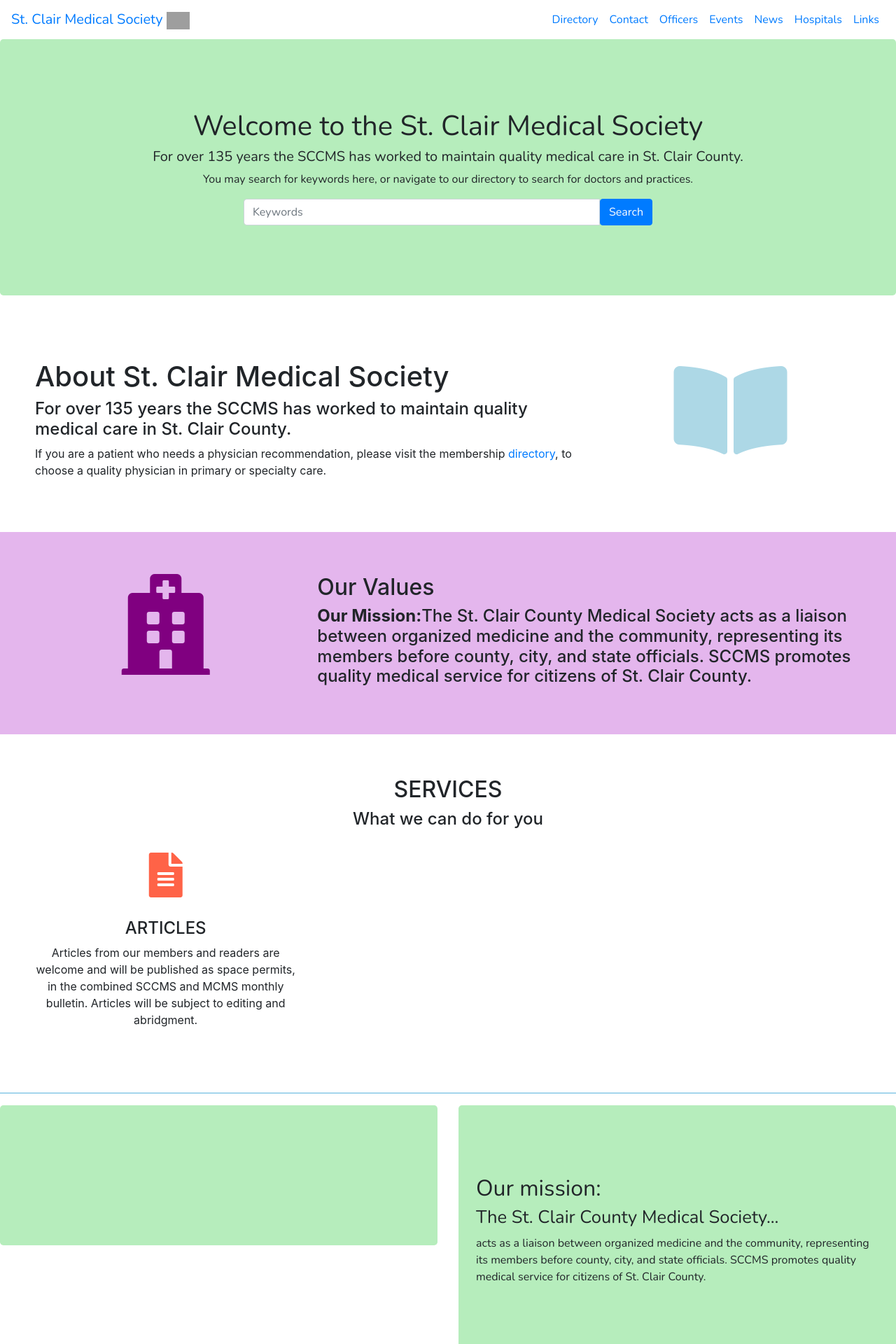
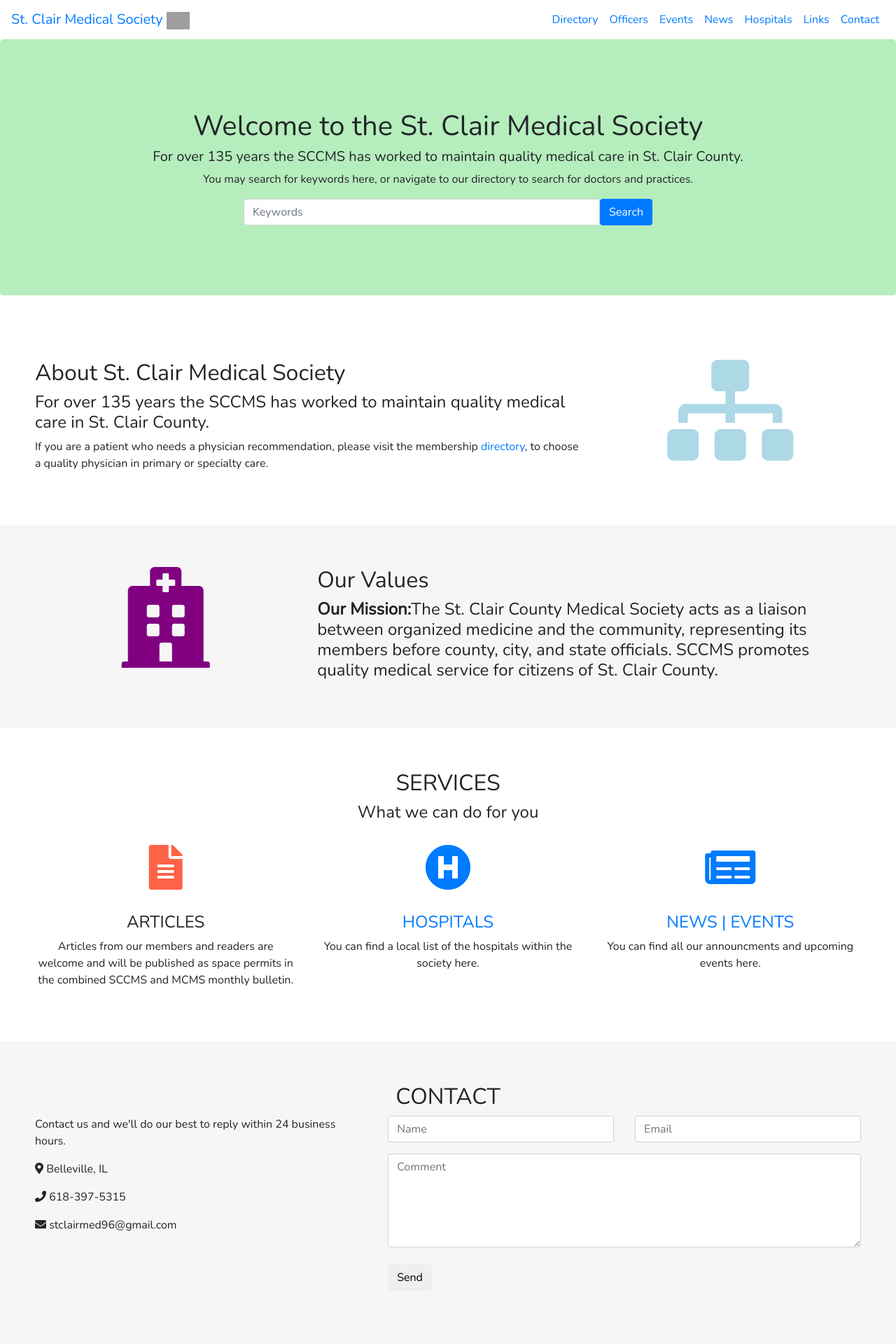
Before and after one commit to ParkinsonXC/stclairmed, a Django app: page / in a window 1280 px wide. Shown: the top 1920 px of the page at 70% size. Run offline with Django 3.2, Linux system fonts and the light colour scheme; parts of the project's set-up code (start-up, migrations or seed data) failed here and were passed over; some libraries are stand-ins or nearby versions; grey boxes are pictures that could not be loaded.

Commit message:
added the contact form to the homepage. Need to work with it to make it work is django a little though

```diff
--- a/stclairmed/boards/views.py
+++ b/stclairmed/boards/views.py
@@ -4,7 +4,9 @@ from .forms import PracticeSearchForm, ContactForm
 
 # Create your views here.
 def home(request):
-    return render(request, 'home.html')
+    #TODO: handle post requests
+    contact_form = ContactForm()
+    return render(request, 'home.html', {'form':contact_form})
 
 def directory(request):
     #TODO: Handle post requests
--- a/stclairmed/static/css/app.css
+++ b/stclairmed/static/css/app.css
@@ -1,4 +1,4 @@
-.navbar , .jumbotron {
+body {
   font-family: 'Nunito', sans-serif;
 }
 
@@ -8,9 +8,6 @@
 
 }
 
-.logo {
-  font-size:200px;
-}
 @media screen and (max-width: 768px) {
   .col-sm-4 {
       text-align: center;
@@ -23,6 +20,9 @@
   background-color: rgb(228, 182, 237);
 }
 
+.bg-grey {
+  background-color: #f6f6f6;
+}
 
 .list-group-item {
 background-color: transparent;
--- a/stclairmed/templates/base.html
+++ b/stclairmed/templates/base.html
@@ -19,12 +19,12 @@
       <a class="navbar-brand" href="{% url 'home' %}">St. Clair Medical Society <img src="https://cdn.discordapp.com/attachments/360202360087379968/444954612588347392/MedSocEmblem.png" style="max-height: 25px"/></a>
       <ul class="navbar-nav ml-auto">
         <li class="nav-item"><a class="nav-link" href="{% url 'directory' %}">Directory</a></li>
-        <li class="nav-item"><a class="nav-link" href="{% url 'contact' %}">Contact</a></li>
         <li class="nav-item"><a class="nav-link" href="{% url 'officers' %}">Officers</a></li>
         <li class="nav-item"><a class="nav-link" href="{% url 'events' %}">Events</a></li>
         <li class="nav-item"><a class="nav-link" href="{% url 'news' %}">News</a></li>
         <li class="nav-item"><a class="nav-link" href="{% url 'hospitals' %}">Hospitals</a></li>
         <li class="nav-item"><a class="nav-link" href="{% url 'links' %}">Links</a></li>
+        <li class="nav-item"><a class="nav-link" href="{% url 'contact' %}">Contact</a></li>
       </ul>
     </nav>
 
--- a/stclairmed/templates/home.html
+++ b/stclairmed/templates/home.html
@@ -22,7 +22,7 @@
 <div class="container-fluid">
   <div class="row">
     <div class="col-sm-8">
-      <h1>About St. Clair Medical Society</h1>
+      <h2>About St. Clair Medical Society</h2>
       <h4>For over 135 years the SCCMS has worked to maintain quality
           medical care in St. Clair County.
       </h4>
@@ -34,14 +34,14 @@
 
     <div class="col-sm-4">
       <div style="font-size:3em; color:lightblue; text-align:center;">
-        <i class="fas fa-book-open fa-3x"></i>
+        <i class="fas fa-sitemap fa-3x"></i>
       </div>
     </div><!--col-->
 
   </div><!--row-->
 </div><!--container-fluid-->
 
-<div class="container-fluid bg-purple">
+<div class="container-fluid bg-grey">
   <div class="row">
     <div class="col-sm-4">
         <div style="font-size:3em; color:purple; text-align:center;">
@@ -71,16 +71,66 @@
       </div><br/>
       <h4>ARTICLES</h4>
       <p>Articles from our members and readers are welcome and will be published as space
-          permits, in the combined SCCMS and MCMS monthly bulletin. Articles will
-          be subject to editing and abridgment.
+          permits in the combined SCCMS and MCMS monthly bulletin.
       </p>
+    </div><!--col-->
+
+    <div class="col-sm-4">
+      <div style="font-size:3em; color:tomato; text-align:center;">
+          <a href="{% url 'hospitals' %}"><i class="fas fa-hospital-symbol fa-lg"></i></a>
+      </div><br/>
+      <h4><a href="{% url 'hospitals' %}">HOSPITALS</a></h4>
+      <p>You can find a local list of the hospitals within the society here.</p>
+    </div><!--col-->
+
+    <div class="col-sm-4">
+      <div style="font-size:3em; color:tomato; text-align:center;">
+        <a href="{% url 'news' %}"><i class="fas fa-newspaper fa-lg"></i></a>
+      </div><br/>
+      <h4><a href="{% url 'news' %}">NEWS | EVENTS</a></h4>
+      <p>You can find all our announcments and upcoming events here.</p>
     </div><!--col-->
 
 
   </div><!--row-->
 </div><!--container-->
 
+<div class="container-fluid bg-grey">
+  <h2 class="text-center">CONTACT</h2>
+  <div class="row">
+    <div class="col-sm-5">
+      <p>Contact us and we'll do our best to reply within 24 business hours.</p>
+      <p><i class="fas fa-map-marker-alt"></i> Belleville, IL</p>
+      <p><i class="fas fa-phone"></i> 618-397-5315</p>
+      <p><i class="fas fa-envelope"></i> stclairmed96@gmail.com</p>
+    </div><!--col-->
 
+    <div class="col-sm-7">
+      <div class="row">
+        <div class="col-sm-6 form-group">
+          <input class="form-control" id="name" name="name" placeholder="Name"
+          type="text" required>
+        </div><!--col-->
+
+        <div class="col-sm-6 form-group">
+          <input class="form-control" id="email" name="email" placeholder="Email"
+          type="email" required>
+        </div><!--col-->
+      </div><!--row-->
+
+      <textarea class="form-control" id="comments" name="comments" placeholder="Comment"
+      rows="5"></textarea><br>
+      <div class="row">
+        <div class="col-sm-12 form-group">
+          <button class="btn btn-default pull-right" type="submit">Send</button>
+        </div><!--col-->
+      </div><!--row-->
+    </div><!--col-->
+  </div><!--row-->
+</div><!--container-->
+
+
+<!--EDIT THINGS ABOVE THIS HR-->
 <hr/>
   <div class="row">
     <div class="col-lg-6 col-md-8 col-sm-10">
```
